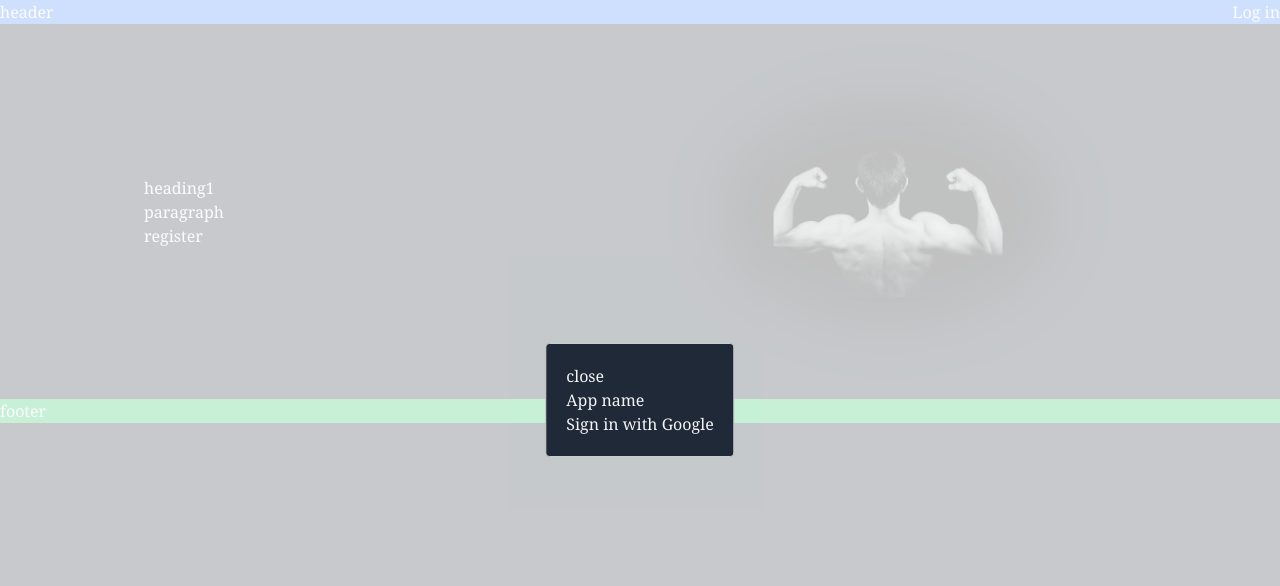
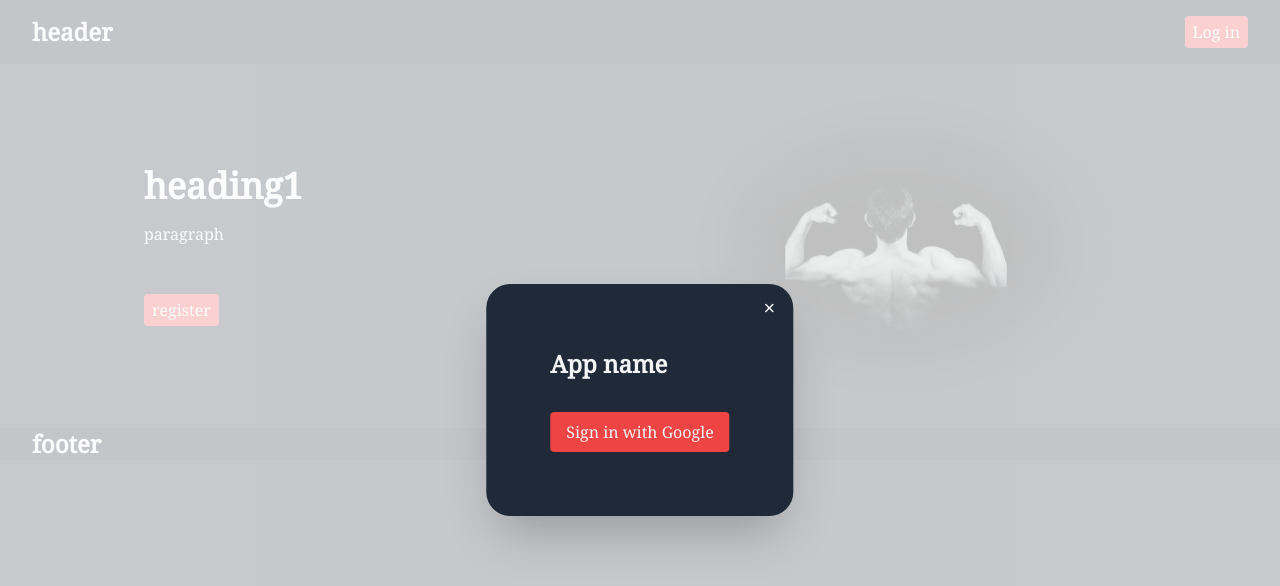
Before and after one commit to nakashi94/muscle-power, a Next.js app in the folder front/: page / in a window 1280 px wide. Both pictures are taken after a click on the button "Log in". Shown: the top 586 px of the page. Built offline with nearby package versions, Linux system fonts and the light colour scheme; no server answers.

Commit message:
fix:header, footer and indexpage

```diff
--- a/front/package.json
+++ b/front/package.json
@@ -24,6 +24,7 @@
     "react": "18.2.0",
     "react-chartjs-2": "^5.2.0",
     "react-dom": "18.2.0",
+    "react-icons": "^4.7.1",
     "react-modal": "^3.16.1",
     "react-toastify": "^9.1.1",
     "ts-jest": "^29.0.5",
--- a/front/src/components/layouts/Footer.tsx
+++ b/front/src/components/layouts/Footer.tsx
@@ -1,5 +1,11 @@
 import React, { memo } from "react";
 
 export const Footer: React.FC = memo(() => {
-  return <footer className="bg-green-500">footer</footer>;
+  return (
+    <footer className="bg-gray-900 w-full">
+      <div className="container mx-auto px-8">
+        <div className="text-2xl font-bold">footer</div>
+      </div>
+    </footer>
+  );
 });
--- a/front/src/components/layouts/Header.tsx
+++ b/front/src/components/layouts/Header.tsx
@@ -7,6 +7,7 @@ import { getAuth, signInWithPopup, GoogleAuthProvider } from "firebase/auth";
 import { app } from "../../config/firebase/firebaseInit";
 import { provider } from "../../config/firebase/auth-google-provider-create";
 import Modal from "react-modal";
+import { IoClose } from "react-icons/io5";
 
 // Modal.setAppElement("__next");
 
@@ -27,6 +28,8 @@ export const Header: React.FC = memo(() => {
       marginRight: "-50%",
       transform: "translate(-50%, -50%)",
       backgroundColor: "#1f2937",
+      width: "50%",
+      height: "25%",
     },
   };
   const onClickSignIn = () => {
@@ -68,25 +71,42 @@ export const Header: React.FC = memo(() => {
   };
 
   return (
-    <header className="bg-blue-500">
-      <div className="flex items-center justify-between">
-        <div>
-          <Link href="/">header</Link>
+    <header className="bg-gray-op sticky top-0 w-full h-16">
+      <div className="container h-full px-8 mx-auto my-auto top-1/2">
+        <div className="flex items-center justify-between h-full">
+          <div className="text-2xl font-bold">
+            <Link href="/" className="text-blues">
+              header
+            </Link>
           </div>
-        <button onClick={openModal}>Log in</button>
+          <button
+            onClick={openModal}
+            className="bg-red-500 rounded px-2 py-1 outline-none border-none"
+          >
+            Log in
+          </button>
           <Modal
             isOpen={modalIsOpen}
             onRequestClose={closeModal}
-          style={customStyles}
+            // style={customStyles}
+            className="absolute top-1/2 left-1/2 right-auto bottom-auto translate-x-[-50%] translate-y-[-50%] bg-gray-800 p-16 rounded-3xl shadow-2xl"
             ariaHideApp={false}
             contentLabel="Login Modal"
           >
-          <button onClick={closeModal}>close</button>
-          <h1>App name</h1>
-          <button onClick={onClickSignIn}>Sign in with Google</button>
+            <button onClick={closeModal} className="absolute top-4 right-4">
+              <IoClose />
+            </button>
+            <h1 className="font-bold text-2xl mb-8">App name</h1>
+            <button
+              onClick={onClickSignIn}
+              className="outline-none border-none rounded bg-red-500 px-4 py-2"
+            >
+              Sign in with Google
+            </button>
           </Modal>
         </div>
         <ToastContainer />
+      </div>
     </header>
   );
 });
--- a/front/src/pages/index.tsx
+++ b/front/src/pages/index.tsx
@@ -1,22 +1,31 @@
 import Image from "next/image";
+import Router from "next/router";
 
 import muscle from "../images/muscle-man-back.png";
 import { Footer, Header, HeadTitle } from "../components/layouts";
 
 export const Home = () => {
+  const onClickRegister = () => {
+    Router.push("/mypage");
+  };
   return (
     <>
       <HeadTitle title={""} />
       <Header />
       <div className="py-4">
-        <div className="container max-w-screen-lg mx-auto px-4">
+        <div className="container max-w-screen-lg mx-auto">
           <div className="flex items-center">
-            <div className="basis-1/2">
-              <h1>heading1</h1>
-              <p>paragraph</p>
-              <button>register</button>
+            <div className="basis-1/2 px-4">
+              <h1 className="text-4xl font-bold mb-4">heading1</h1>
+              <p className="mb-12">paragraph</p>
+              <button
+                onClick={onClickRegister}
+                className="bg-red-500 rounded px-2 py-1 outline-none border-none"
+              >
+                register
+              </button>
             </div>
-            <div className="basis-1/2">
+            <div className="basis-1/2 px-4">
               <Image
                 src={muscle}
                 alt="images"
--- a/front/tailwind.config.js
+++ b/front/tailwind.config.js
@@ -4,7 +4,11 @@ module.exports = {
     "./src/**/*.{js,ts,jsx,tsx}",
   ],
   theme: {
-    extend: {},
+    extend: {
+      backgroundColor: {
+        "gray-op": "rgba(17, 24, 39, 0.9)",
+      },
+    },
   },
   plugins: [],
 }
```
Also changed, not shown: 2 other files (tests, documents, lock files or other folders). Lines whose indentation alone changed are shown as unchanged.
